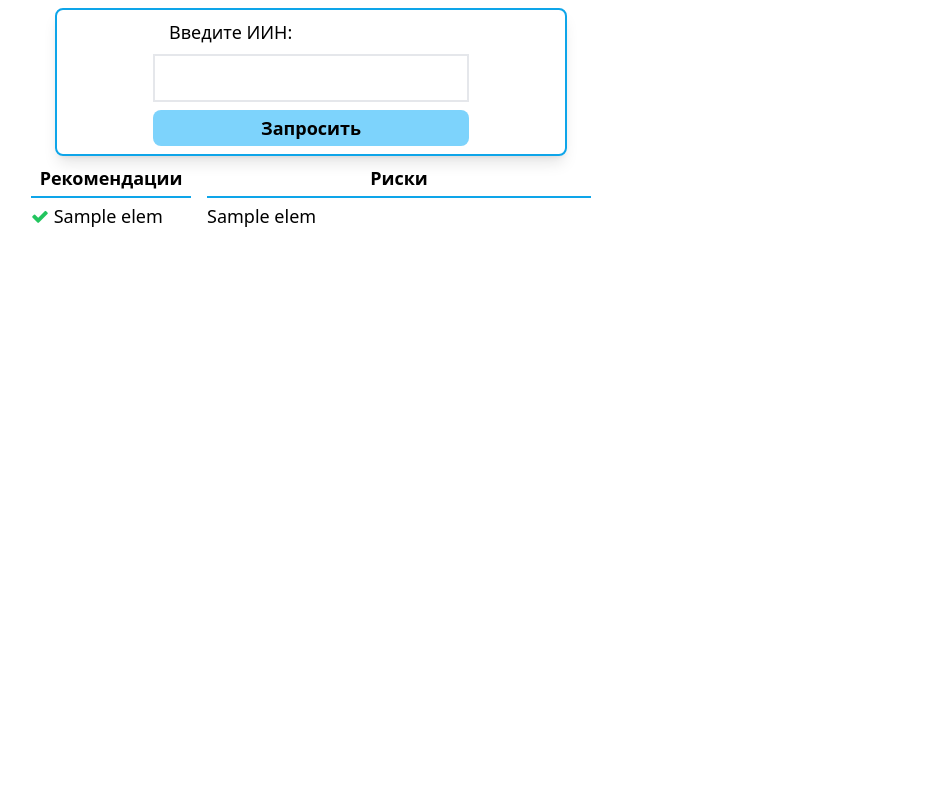
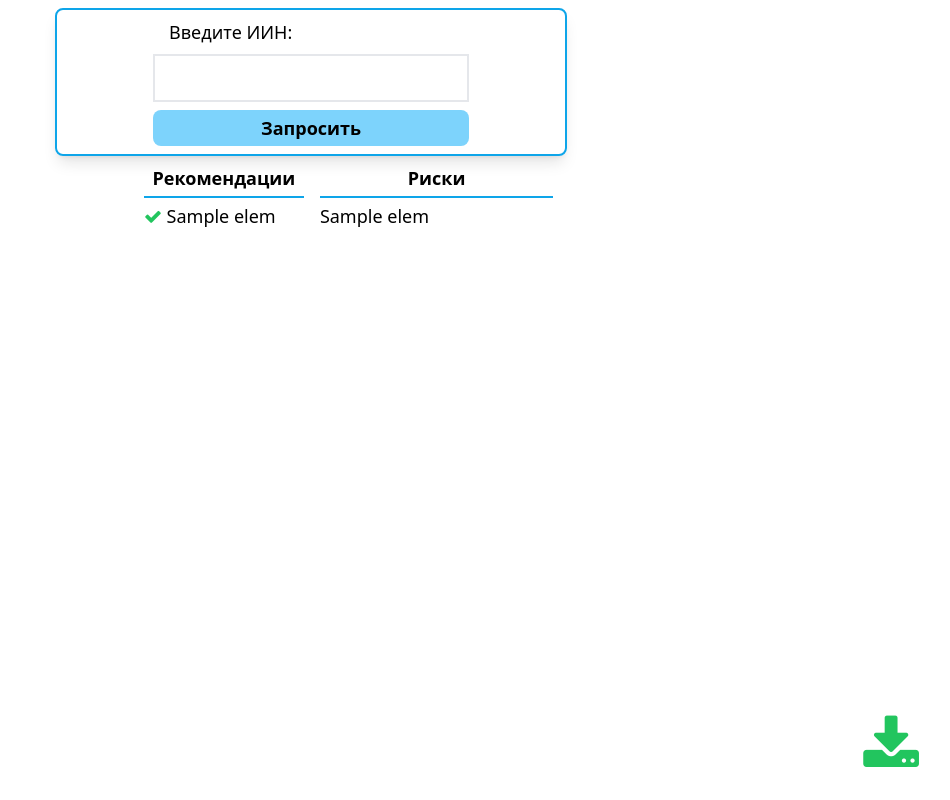
Before and after one commit to bissakov/arta_profiles, a Flask app: template templates/base.html in a window 1280 px wide. Shown: the whole page, without its empty margins (329-1279 px from the left). Run offline with Flask 2, Linux system fonts and the light colour scheme; the template is opened without the code that fills it: most values are stand-ins (such as "Sample title", 1, 10 or a date in 2020); style sheets or scripts are compiled from the project's sources.

Commit message:
Update base.html

```diff
--- a/templates/base.html
+++ b/templates/base.html
@@ -29,18 +29,20 @@
             {% endif %}
         </div>
         {% if family %}
-            <div class="family-portrait w-9/12 mx-auto flex flex-wrap place-content-center space-x-4">
+    <a href="download_csv" class="absolute bottom-0 right-0 mr-8 mb-6 text-6xl text-green-500 hover:text-green-600"><i class="fa fa-download" aria-hidden="true"></i></a>
+            <div class="family-portrait w-10/12 mx-auto flex justify-items-center space-x-4">
+                <div class="container basis-1/3">
                     {% if family['Члены семьи'] %}
-                    <div class="info-container w-64  flex-none min-w-s place-self-start basis-1/3">
+                        <div class="info-container min-w-s basis-1/3">
                             <div class="header pb-1 mb-1 font-bold text-center border-b-2 border-b-sky-500">Члены семьи</div>
                             {% for member in family['Члены семьи'] %}
                                 {% if loop.index == 1 %}
-                                <div class="member flex font-semibold">
+                                    <div class="member row flex font-semibold">
                                         <div class="basis-1/3">{{ member['ИИН'] }}</div>
                                         <div class="fullName self-start text-right basis-2/3">{{ member['ФИО'] }}</div>
                                     </div>
                                 {% else %}
-                                <div class="member flex">
+                                    <div class="member row flex">
                                         <div class="basis-1/3">{{ member['ИИН'] }}</div>
                                         <div class="fullName self-start text-right basis-2/3">{{ member['ФИО'] }}</div>
                                     </div>
@@ -48,26 +50,39 @@
                             {% endfor %}
                         </div>
                     {% endif %}
+                </div>
+                <div class="container basis-2/3 flex flex-wrap space-x-4">
                     {% if family['Общие сведения'] %}
-                    <div class="info-container w-64 flex-none min-w-s place-self-start basis-96">
+                        <div class="info-container w-64 flex-none min-w-s place-self-start basis-1/3">
                             <div class="header pb-1 mb-1 font-bold text-center border-b-2 border-b-sky-500">Общие сведения</div>
-                        <div class="items grid grid-cols-2">
                             {% for key, value in family['Общие сведения'].items() %}
-                                <div>{{ key }}</div>
-                                <div class="self-start text-right">{{ value }}</div>
+                                <div class="row flex">
+                                    <div class="basis-2/5">{{ key }}</div>
+                                    <div class="basis-3/5 self-start text-right">{{ value }}</div>
+                                </div>
                             {% endfor %}
-                        </div>
                         </div>
                     {% endif %}
                     {% if family['Доход за квартал'] %}
-                    <div class="info-container w-64 flex-none min-w-s place-self-start basis-96">
+                        <div class="info-container w-64 flex-none min-w-s place-self-start basis-1/3">
                             <div class="header pb-1 mb-1 font-bold text-center border-b-2 border-b-sky-500">Доход за квартал</div>
-                        <div class="items grid grid-cols-2">
                             {% for key, value in family['Доход за квартал'].items() %}
-                                <div>{{ key }}</div>
-                                <div class="num self-start text-right">{{ value }}</div>
+                                <div class="row flex">
+                                    <div class="basis-2/3">{{ key }}</div>
+                                    <div class="num basis-1/3 self-start text-right">{{ value }}</div>
+                                </div>
                             {% endfor %}
                         </div>
+                    {% endif %}
+                    {% if family['Активы семьи'] %}
+                        <div class="info-container w-64 flex-none min-w-s place-self-start basis-80">
+                            <div class="header pb-1 mb-1 font-bold text-center border-b-2 border-b-sky-500">Активы семьи</div>
+                            {% for key, value in family['Активы семьи'].items() %}
+                                <div class="row flex">
+                                    <div class="basis-2/3">{{ key }}</div>
+                                    <div class="basis-1/3 self-start text-right">{{ value }}</div>
+                                </div>
+                            {% endfor %}
                         </div>
                     {% endif %}
                     {% if family['Рекомендации'] %}
@@ -82,19 +97,8 @@
                             </div>
                         </div>
                     {% endif %}
-                {% if family['Активы семьи'] %}
-                    <div class="info-container w-64 flex-none min-w-s place-self-start basis-36">
-                        <div class="header pb-1 mb-1 font-bold text-center border-b-2 border-b-sky-500">Активы семьи</div>
-                        <div class="items grid grid-cols-2">
-                            {% for key, value in family['Активы семьи'].items() %}
-                                <div>{{ key }}</div>
-                                <div class="self-start text-right">{{ value }}</div>
-                            {% endfor %}
-                        </div>
-                    </div>
-                {% endif %}
                     {% if family['Риски'] %}
-                    <div class="info-container w-64 flex-none min-w-s place-self-start basis-96">
+                        <div class="info-container w-64 flex-none min-w-s place-self-start basis-1/3">
                             <div class="header pb-1 mb-1 font-bold text-center border-b-2 border-b-sky-500">Риски</div>
                             <div class="items flex flex-col">
                                 {% for elem in family['Риски'] %}<div>{{ elem }}</div>{% endfor %}
@@ -102,14 +106,14 @@
                         </div>
                     {% endif %}
                     {% if family['Социальные статусы (кол-во человек)'] %}
-                    <div class="info-container w-64 flex-none min-w-s place-self-start basis-60">
+                        <div class="info-container w-64 flex-none min-w-s place-self-start basis-80">
                             <div class="header pb-1 mb-1 font-bold text-center border-b-2 border-b-sky-500">Соц. статусы (кол-во чел.)</div>
-                        <div class="items grid grid-cols-2">
                             {% for key, value in family['Социальные статусы (кол-во человек)'].items() %}
-                                <div>{{ key }}</div>
-                                <div class="self-start text-right">{{ value }}</div>
+                                <div class="row flex">
+                                    <div class="basis-2/3">{{ key }}</div>
+                                    <div class="basis-1/3 self-start text-right">{{ value }}</div>
+                                </div>
                             {% endfor %}
-                        </div>
                         </div>
                     {% endif %}
                 </div>
```
Lines whose indentation alone changed are shown as unchanged.
